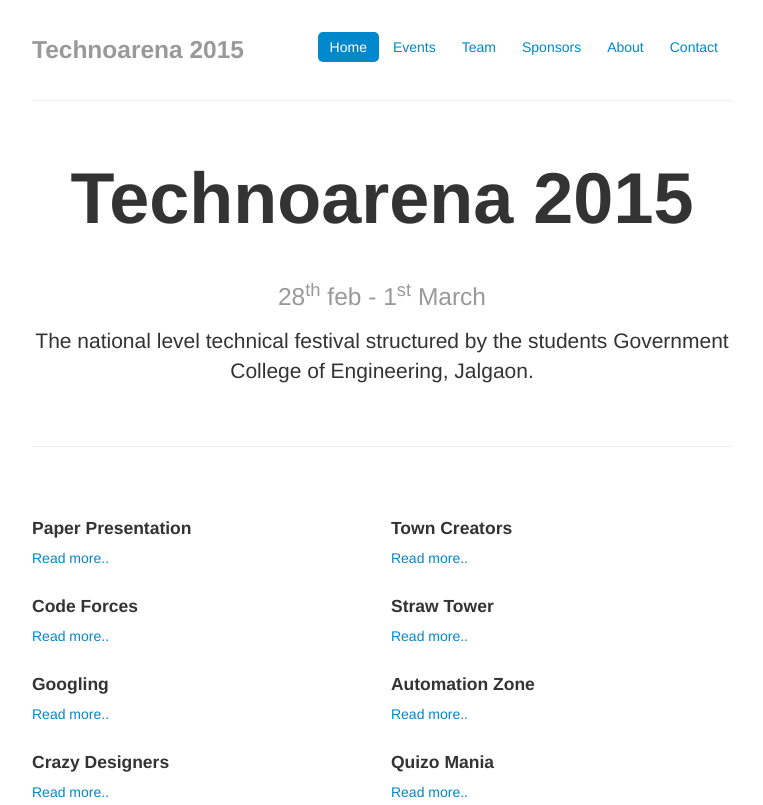
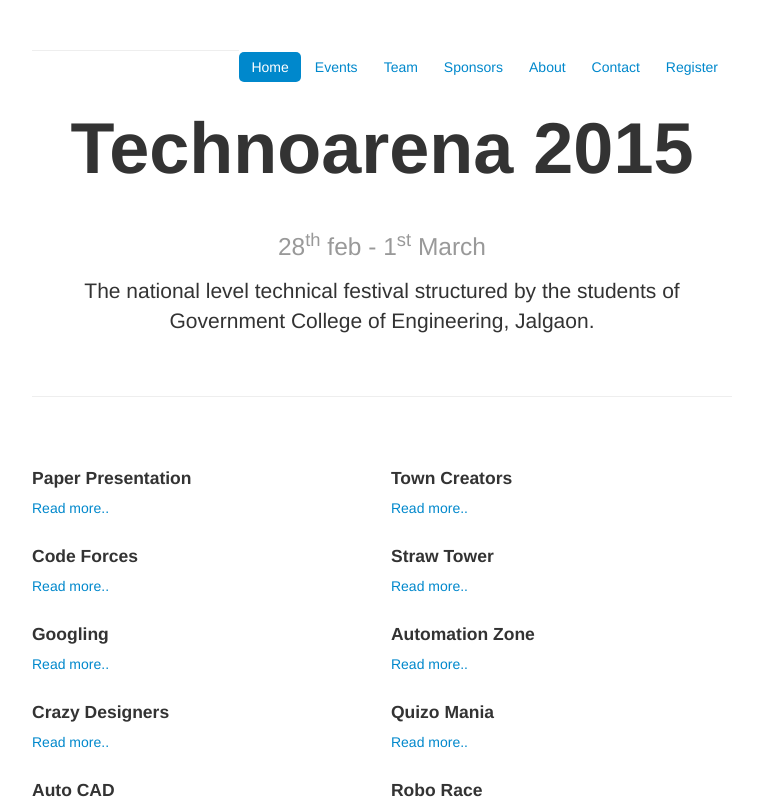
Before and after one commit to chavanshashank/TechnoArena15-Web-Mb, a plain HTML site: page mobile/index.html in a window 1280 px wide. Shown: the top 805 px of the page, without its empty margins (258-1021 px from the left). Drawn offline with Linux system fonts and the light colour scheme.

Commit message:
mb redirect.

```diff
--- a/mobile/index.html
+++ b/mobile/index.html
@@ -63,8 +63,9 @@
 		  <li><a href="sponsors.html">Sponsors</a></li>
           <li><a href="aboutus.html">About</a></li>
           <li><a href="contactus.html">Contact</a></li>
+          <li><a href="http://www.technoarena.org/register">Register</a></li>
         </ul>
-        <h3 class="muted">Technoarena 2015</h3>
+
       </div>
 
       <hr>
@@ -72,7 +73,7 @@
       <div class="jumbotron">
         <h1>Technoarena 2015</h1>
         <h1><small>28<sup>th</sup> feb - 1<sup>st</sup> March</small></h1>
-        <p class="lead">The national level technical festival structured by the students Government College of Engineering, Jalgaon.</p>
+        <p class="lead">The national level technical festival structured by the students of Government College of Engineering, Jalgaon.</p>
       </div>
 
       <hr>
@@ -174,6 +175,7 @@
 
       </div>
 	  <!-- <center><p class="alert alert-warning"><a href="" target="">Download our very own <strong>Android App</strong></a></p></center> -->
+	  <center><p class="alert alert-warning"><a href="http://www.technoarena.org/index.html?m=0" >Go to <strong>Desktop Site.</strong></a></p></center>
     </div>
 
 	<footer><hr><h5 style="text-align: right;">Developed by Shashank Chavan, Uday Modi and Shubham Kale.</h5></footer>
```
Also changed, not shown: mobile/team.html (+1 -1 lines).
